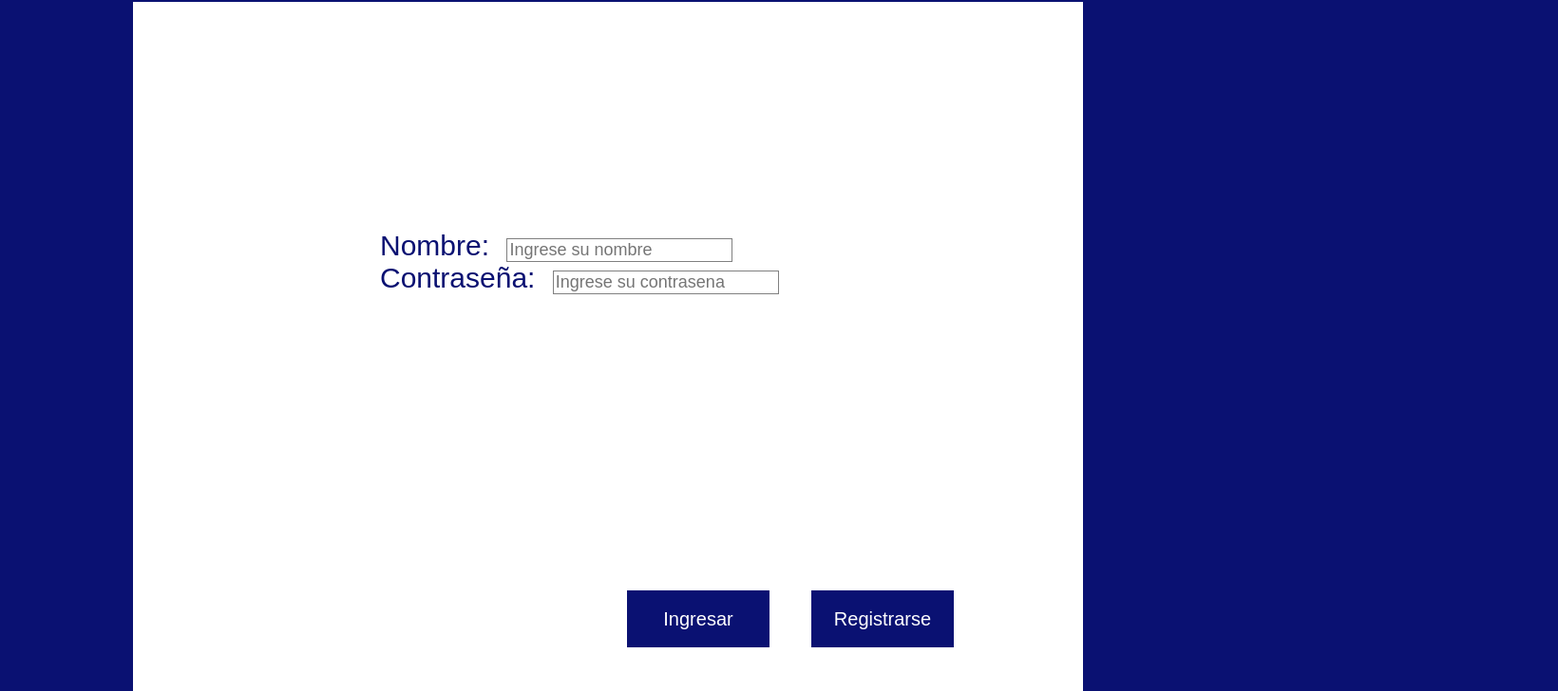
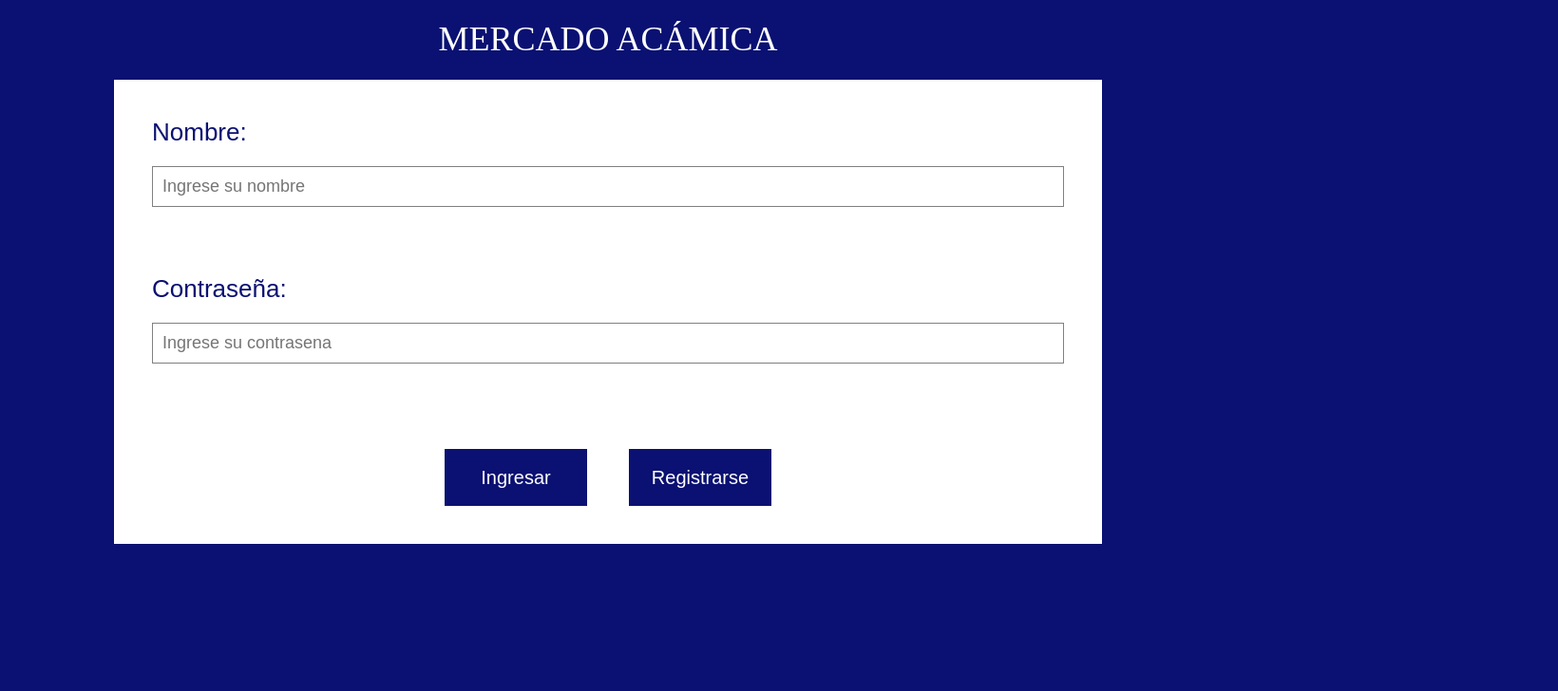
Before and after one commit to Gabinorf/MercadoAcamica, a plain HTML site: page index.html in a window 1280 px wide. Shown: the top 728 px of the page at 95% size, 1640 px wide, since content can reach past the window. Drawn offline with Linux system fonts and the light colour scheme.

Commit message:
arregle un poco

```diff
--- a/index.html
+++ b/index.html
@@ -7,6 +7,7 @@
     <link rel="stylesheet" type="text/css" href="styles/styles.css">
 </head>
 <body>
+    <header>MERCADO ACÁMICA</header>
 
     <div class="window"> <!--Inicio -->
 
@@ -24,7 +25,7 @@
     </div>
 
 
-    <div class="window"> <!--Registro -->
+    <div class="window2"> <!--Registro -->
 
         <div class="title">
             <span>Ingresa tus datos</span>
--- a/styles/styles.css
+++ b/styles/styles.css
@@ -5,42 +5,45 @@
 }
 
 body {
-    display: flex;
-    align-items: center;
-    justify-content: center;
-    flex-direction: column;
     background-color: #0A1172;
 }
-.window {
-    width: 1000px;
-    height: 800px;
+
+header{
+    font-size: 36px;
+    text-align: center;
+    color: #FFFFFF;
+    padding: 20px;
+}
+.window, .window2 {
+    max-width: 1000px;
+    width: 80%;
     border: 2px solid #0A1172;
     background-color: #FFFFFF;
-
+    margin: auto;
+    display: flex;
+    flex-direction: column;
+    justify-content: space-between;
+    padding: 20px;
 }
 
 .datos {
-
     font-family: Arial, Helvetica, sans-serif;
-    font-size: 30px;
+    font-size: 26px;
     color: #0A1172;
-    position: relative;
     border-color: #0A1172;
     border-radius: 2px;
-    top: 30%;
-    left: 25%;
-    width: 500px;
-    height: 200px;
+    width: 100%;
+    display: flex;
+    flex-direction: column;
 }
 
 .button {
-    position: relative;
-    top: 50%;
-    left: 50%;
+    padding-top: 50px;
+    margin: auto;
 }
 
 .datos label {
-  margin: 10px;
+  margin: 20px;
 
 
 }
@@ -48,10 +51,16 @@ body {
 .datos input {
     border: 1px solid grey;
     font-size: 18px;
+    margin: 20px;
+    margin-top: 0;
+    padding: 10px;
 }
 
 
 .title {
+    padding: 10px;
+    font-weight: bolder;
+    text-align: center;
     font-size: 20px;
     color: #0A1172;
     border: 1px #0A1172 solid ;
@@ -64,8 +73,11 @@ body {
     font-family: Arial, Helvetica, sans-serif;
     color: white;
     font-size: 20px;
-    position: relative;
     width: 150px;
     height: 60px;
     margin: 20px;
 }
+
+.window2{
+    display: none;
+}
```
